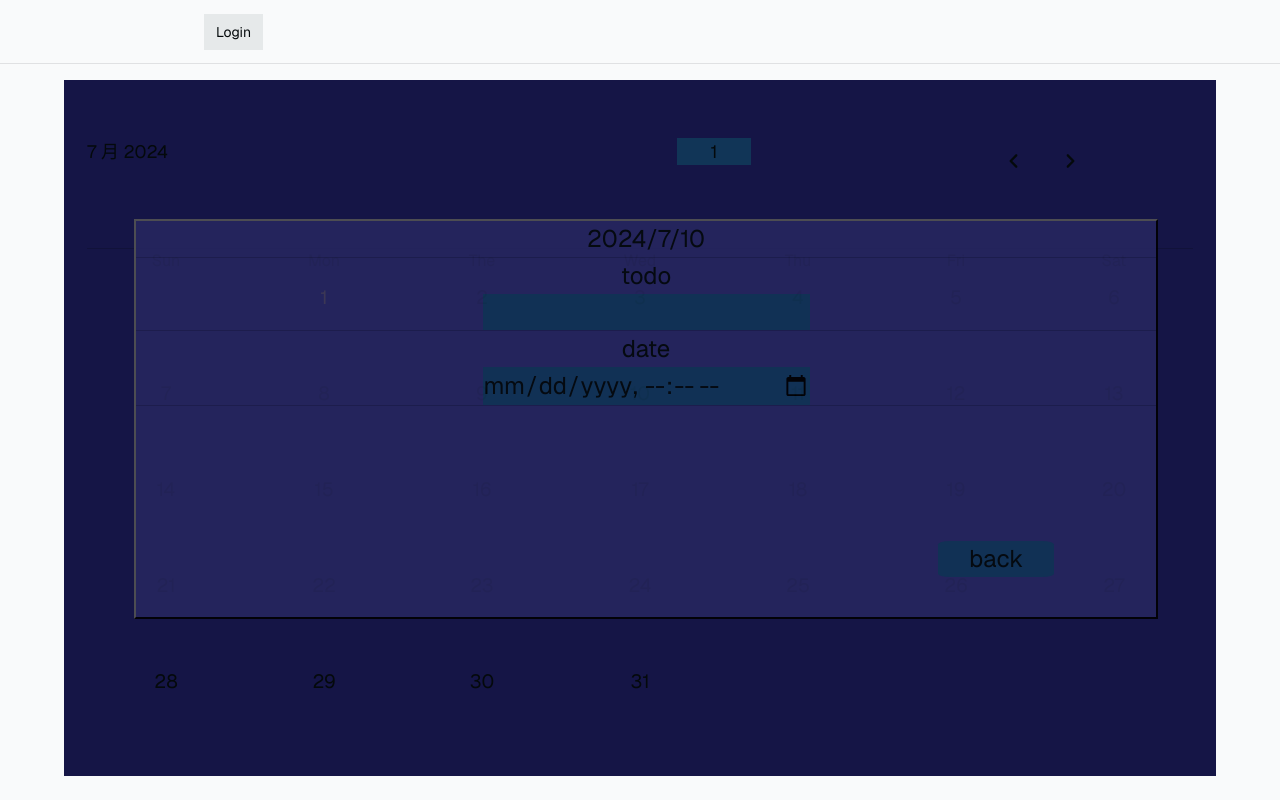
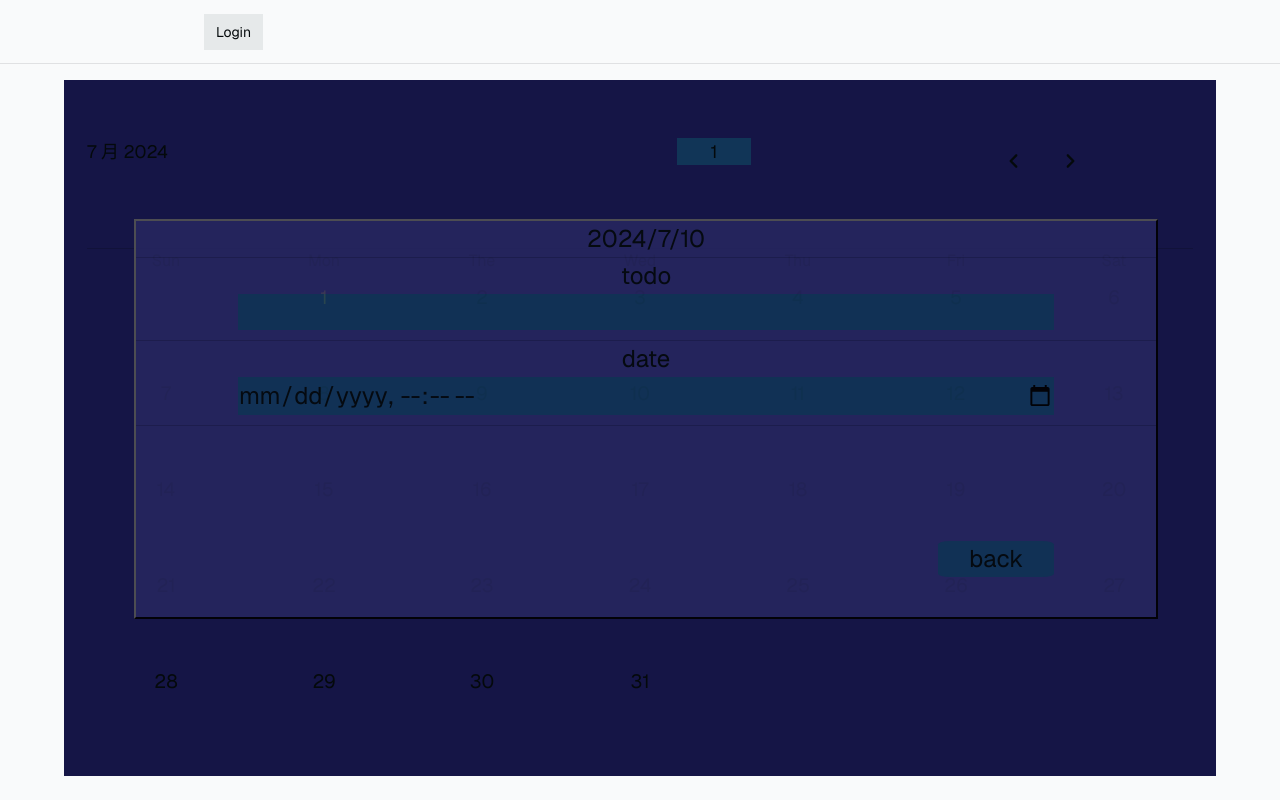
Before and after one commit to rui0415/my-calender, a Next.js app: page / in a window 1280 px wide. Both pictures are taken after a click on the element "10". Built offline with nearby package versions, Linux system fonts and the light colour scheme; no server answers.

Commit message:
input要素の幅変更

```diff
--- a/components/Calender.tsx
+++ b/components/Calender.tsx
@@ -3,6 +3,7 @@
 import { SetStateAction, useState } from "react";
 import { FaAngleRight, FaAngleLeft } from "react-icons/fa6";
 import style from "./style/calender.module.css"
+import { Divide } from "lucide-react";
 
 const day = (year: number, month: number) => new Date(year, month + 1, 0).getDate();
 const week = (year: number, month: number, day: number) => new Date(year, month, day).getDay();
@@ -98,13 +99,16 @@ export default function Calender() {
                     <div className={style.info}>
                         {year}/{month+1}/{schedule}
                         <hr></hr>
-                        <div>
+                        <div className={style.inputInfo}>
+                            <div>
                             <label>todo</label><br></br>
                             <input type="text" className={style.input}></input>
+                            </div>
                             <hr></hr>
-
+                            <div>
                             <label>date</label><br></br>
                             <input type="datetime-local" className={style.input}></input>
+                            </div>
                             <hr></hr>
                         </div>
                         <button className={style.backButton} onClick={() => setInfo(false)}>back</button>
--- a/components/style/calender.module.css
+++ b/components/style/calender.module.css
@@ -125,8 +125,16 @@
     background-color: rgb(54, 130, 202);
 }
 
+/*
+.inputInfo {
+    size: 150%;
+} */
+
 .input {
     background-color: rgb(17, 53, 87);
+    width: 80%;
+
+    margin-bottom: 10px;
 }
 
 @media (660px < height) {
```
